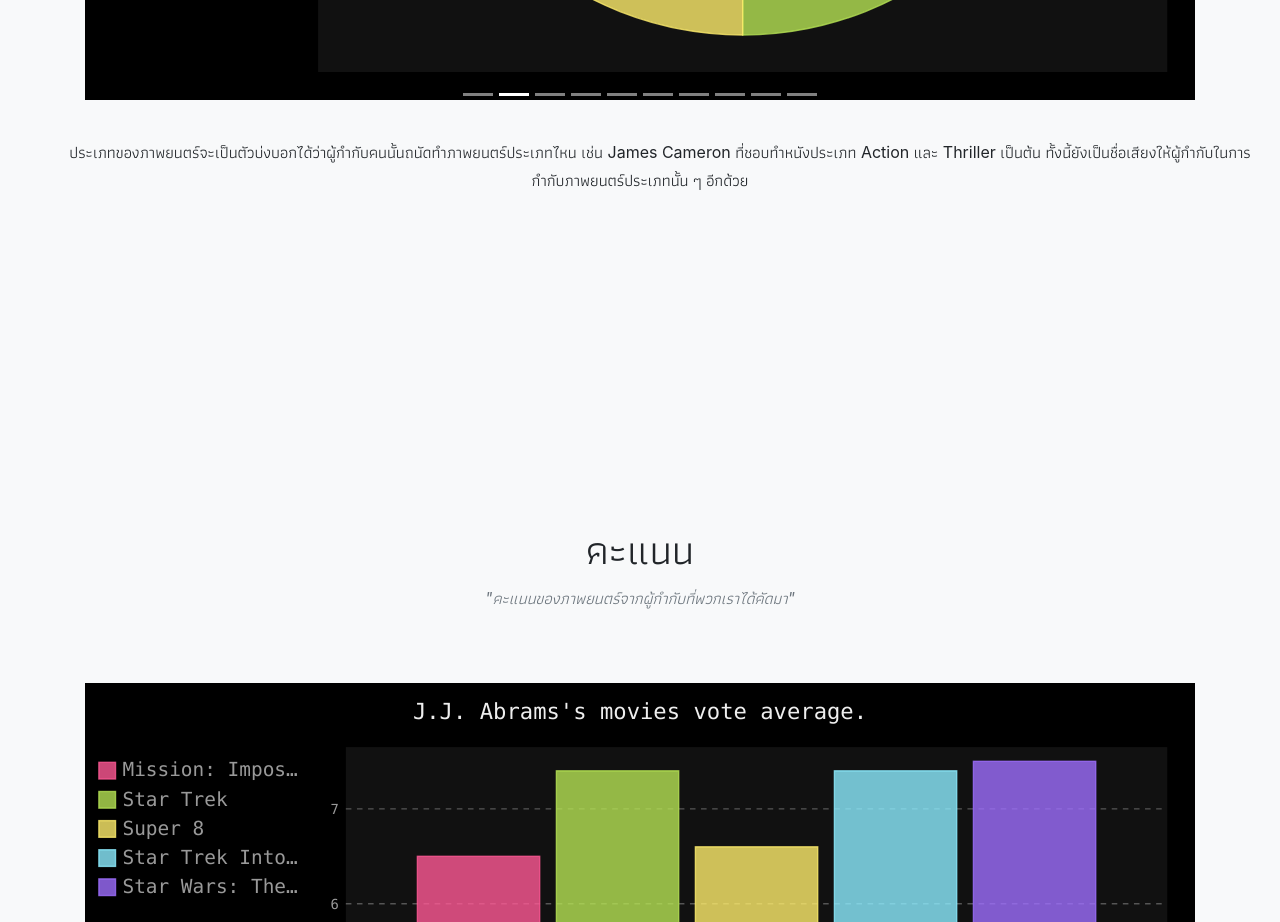
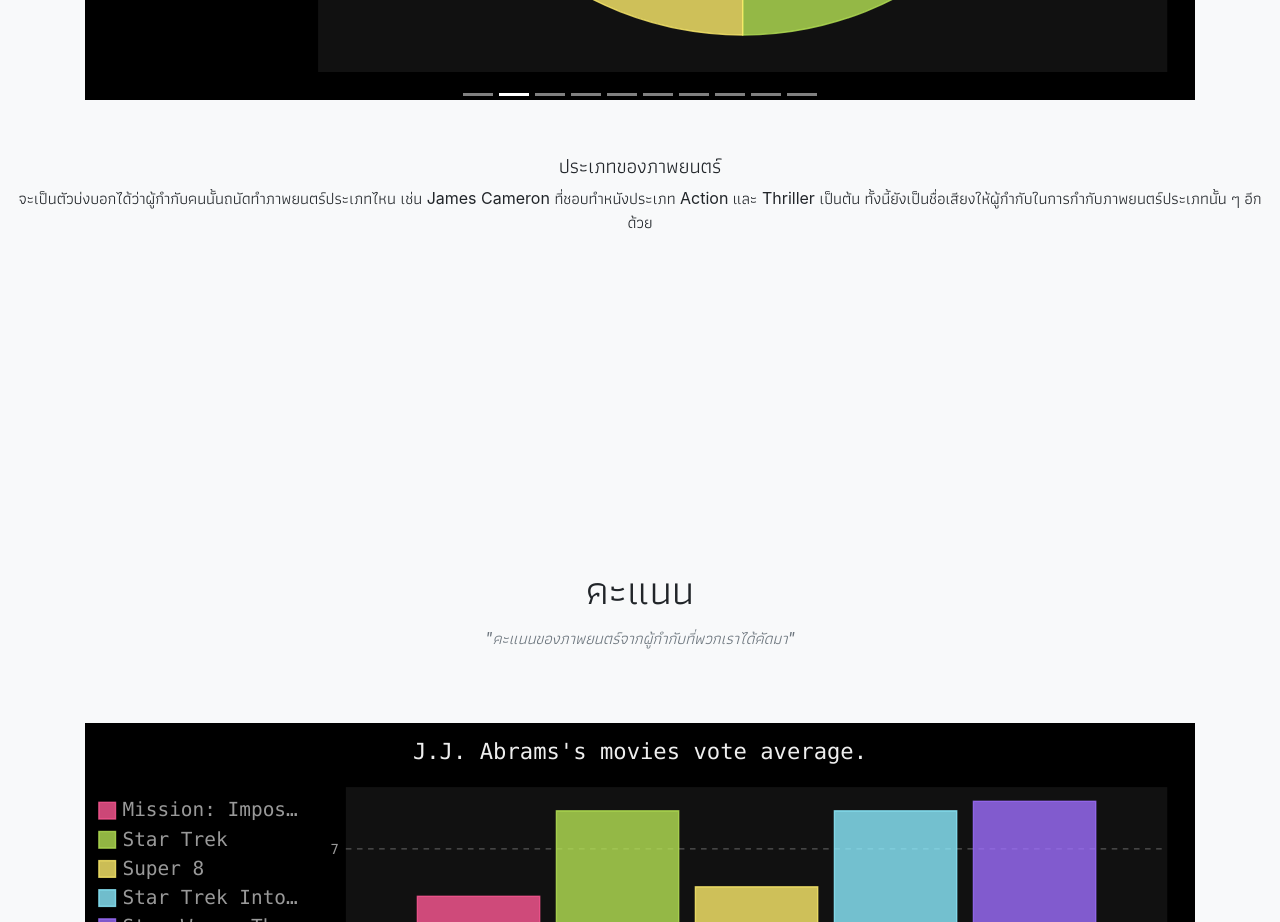
Before and after one commit to hashtagSELFIE/That-s-a-Wrap, a website with bundled scripts: page index.html in a window 1280 px wide. Shown: the part 2660-3582 px from the top of the page. Built offline with nearby package versions, Linux system fonts and the light colour scheme.

Commit message:
Update index.html

```diff
--- a/index.html
+++ b/index.html
@@ -199,7 +199,7 @@
         <!-- End Graph -->
         <center>
           <div class="modal-body">
-            <p style="text-indent: 2.5em;">ประเภทของภาพยนตร์จะเป็นตัวบ่งบอกได้ว่าผู้กำกับคนนั้นถนัดทำภาพยนตร์ประเภทไหน เช่น James Cameron ที่ชอบทำหนังประเภท Action และ Thriller เป็นต้น ทั้งนี้ยังเป็นชื่อเสียงให้ผู้กำกับในการกำกับภาพยนตร์ประเภทนั้น ๆ อีกด้วย</p>
+            <p style="text-indent: 2.5em;"><h5>ประเภทของภาพยนตร์</h5>จะเป็นตัวบ่งบอกได้ว่าผู้กำกับคนนั้นถนัดทำภาพยนตร์ประเภทไหน เช่น James Cameron ที่ชอบทำหนังประเภท Action และ Thriller เป็นต้น ทั้งนี้ยังเป็นชื่อเสียงให้ผู้กำกับในการกำกับภาพยนตร์ประเภทนั้น ๆ อีกด้วย</p>
           </div>
         </center>
 
```
